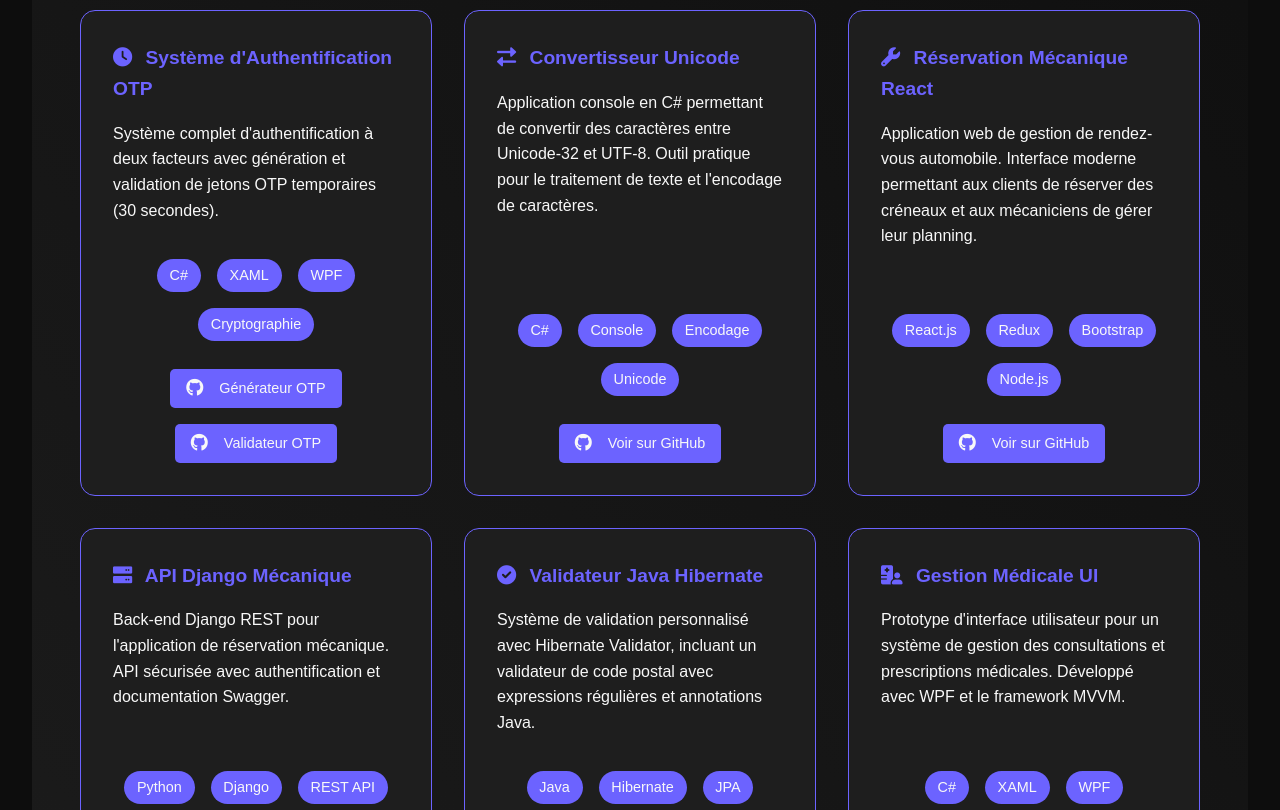
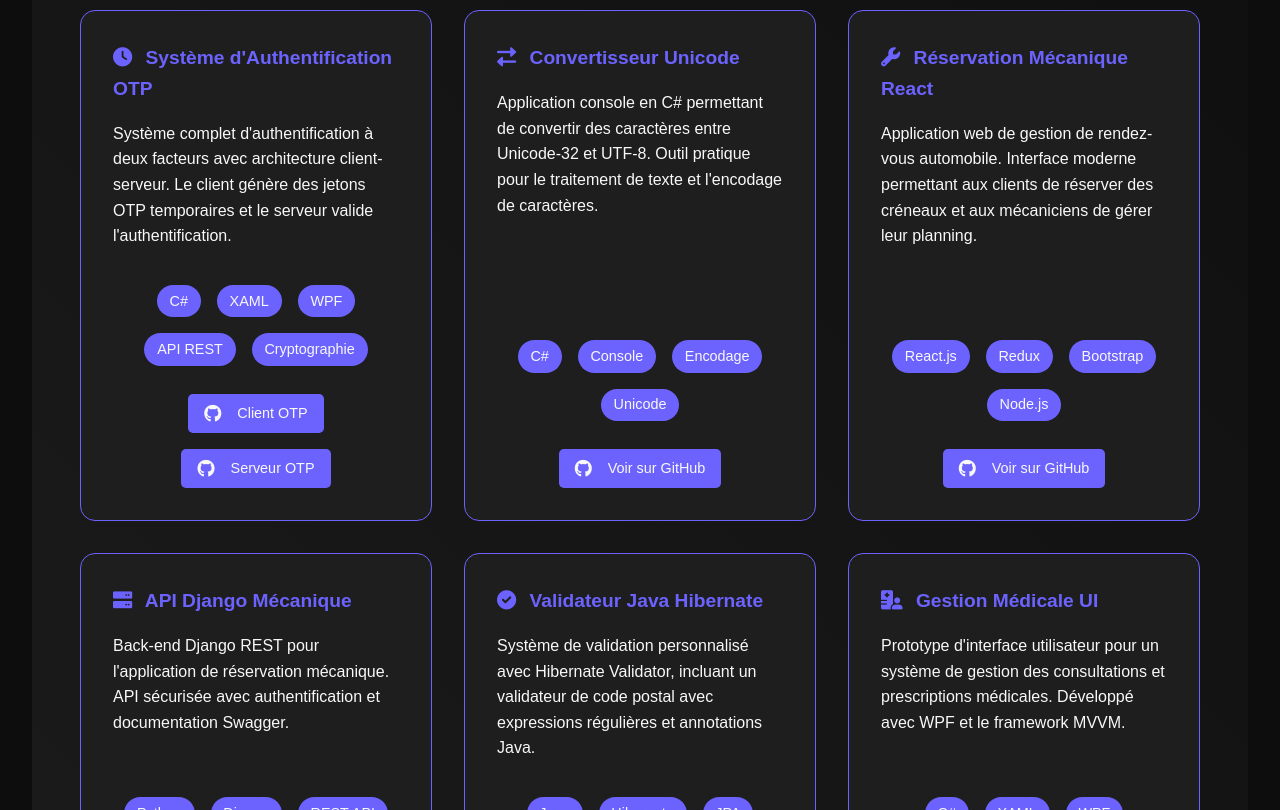
Before and after one commit to eliDaniel007/eliDaniel007.github.io, a plain HTML site: page index.html in a window 1280 px wide. Shown: the part 2940-3750 px from the top of the page. Drawn offline with nearby package versions, Linux system fonts and the light colour scheme.

Commit message:
Ajout du projet complet de gestion médicale

```diff
--- a/index.html
+++ b/index.html
@@ -111,16 +111,21 @@
 
                 <article class="projet">
                     <h3><i class="fas fa-clock"></i> Système d'Authentification OTP</h3>
-                    <p>Système complet d'authentification à deux facteurs avec génération et validation de jetons OTP temporaires (30 secondes).</p>
+                    <p>Système complet d'authentification à deux facteurs avec architecture client-serveur. Le client génère des jetons OTP temporaires et le serveur valide l'authentification.</p>
                     <div class="technologies">
                         <span>C#</span>
                         <span>XAML</span>
                         <span>WPF</span>
+                        <span>API REST</span>
                         <span>Cryptographie</span>
                     </div>
                     <div class="projet-links">
-                        <a href="https://github.com/eliDaniel007/OTPGenerator" class="github-link"><i class="fab fa-github"></i> Générateur OTP</a>
-                        <a href="https://github.com/eliDaniel007/OTPValidator" class="github-link"><i class="fab fa-github"></i> Validateur OTP</a>
+                        <a href="https://github.com/eliDaniel007/OTPClient" class="github-link">
+                            <i class="fab fa-github"></i> Client OTP
+                        </a>
+                        <a href="https://github.com/eliDaniel007/OTPServer" class="github-link">
+                            <i class="fab fa-github"></i> Serveur OTP
+                        </a>
                     </div>
                 </article>
 
```
